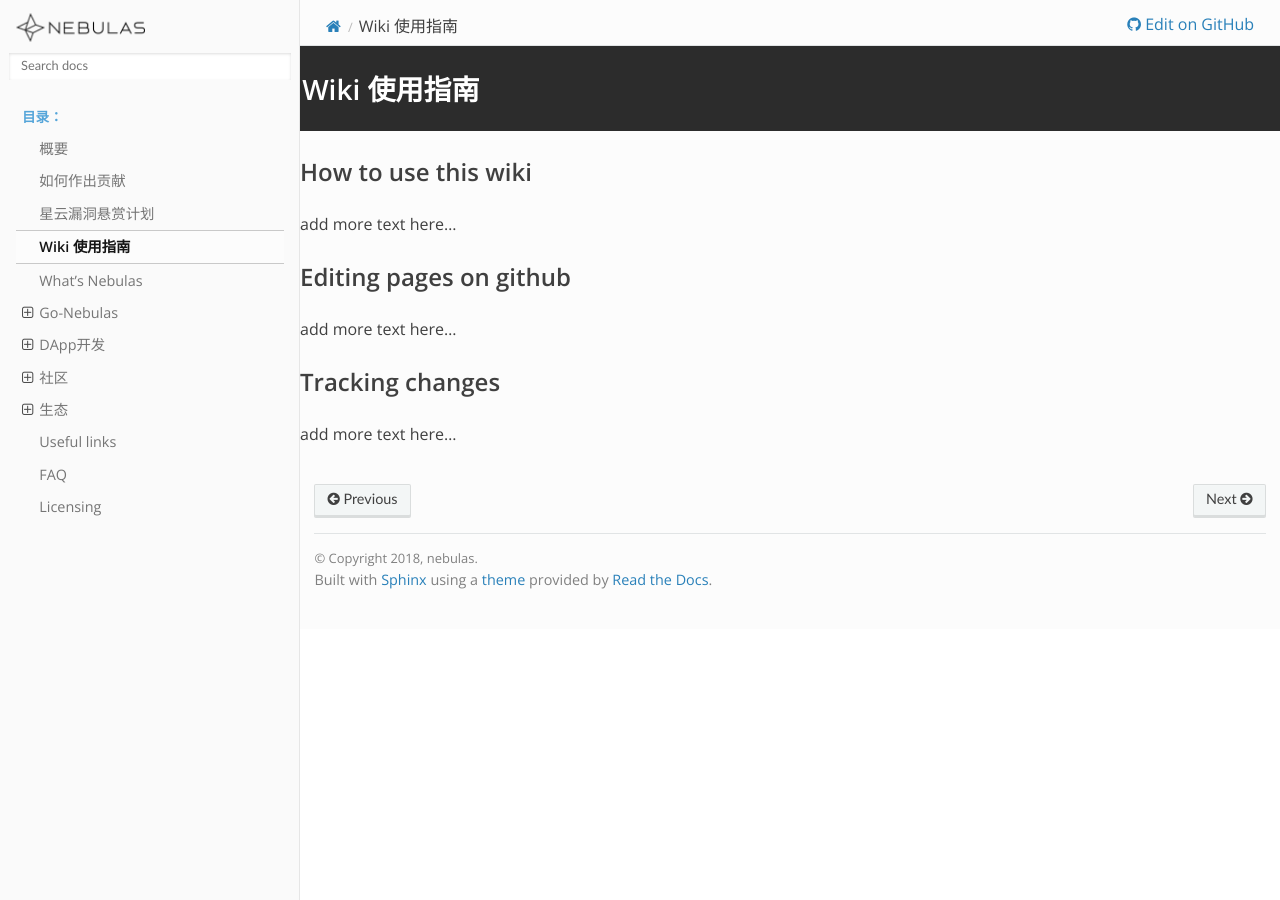
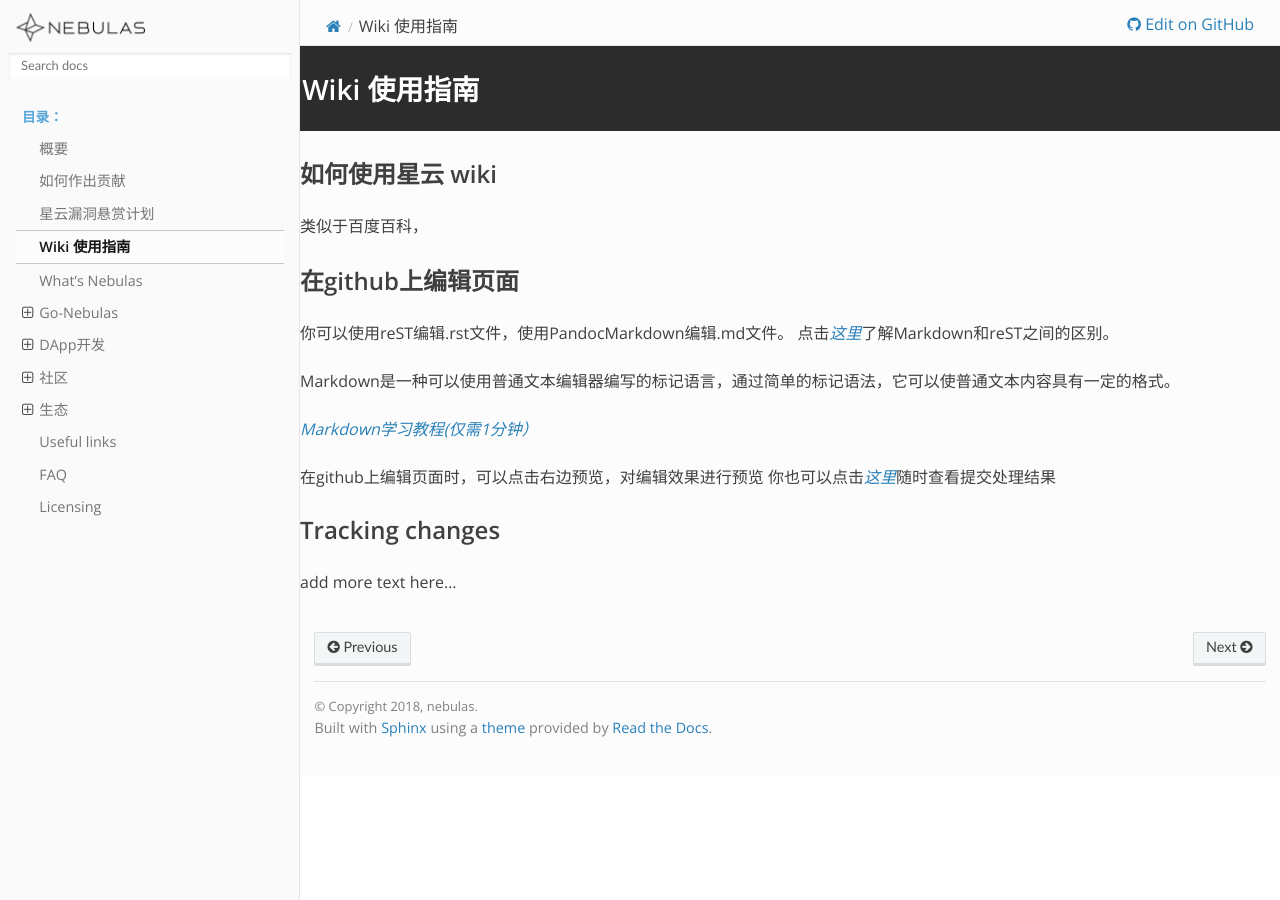
Before and after one commit to nebulasio/nebdocs, a Sphinx documentation site: the page built from docs/wiki-using-guide.md, in a window 1280 px wide. Built offline with Sphinx 7.4.7 and the Read the Docs theme 2.0.0, drawn with Linux system fonts in a browser that asks for light colours; pages that are not in the unit, such as notebooks, are missing from menus.

Commit message:
更新WIKI使用导航

```diff
--- a/docs/wiki-using-guide.md
+++ b/docs/wiki-using-guide.md
@@ -1,10 +1,18 @@
 # Wiki 使用指南
 
-## How to use this wiki
-add more text here...
+## 如何使用星云 wiki
+类似于百度百科，
 
-## Editing pages on github
-add more text here...
+## 在github上编辑页面
+你可以使用reST编辑.rst文件，使用PandocMarkdown编辑.md文件。
+点击[*这里*](http://www.unexpected-vortices.com/doc-notes/markdown-and-rest-compared.html)了解Markdown和reST之间的区别。
+
+Markdown是一种可以使用普通文本编辑器编写的标记语言，通过简单的标记语法，它可以使普通文本内容具有一定的格式。
+
+[*Markdown学习教程(仅需1分钟）*](https://www.jianshu.com/p/335db5716248)
+
+在github上编辑页面时，可以点击右边预览，对编辑效果进行预览
+你也可以点击[*这里*](https://readthedocs.org/projects/nebdocs/builds/)随时查看提交处理结果
 
 ## Tracking changes
 add more text here...
```
